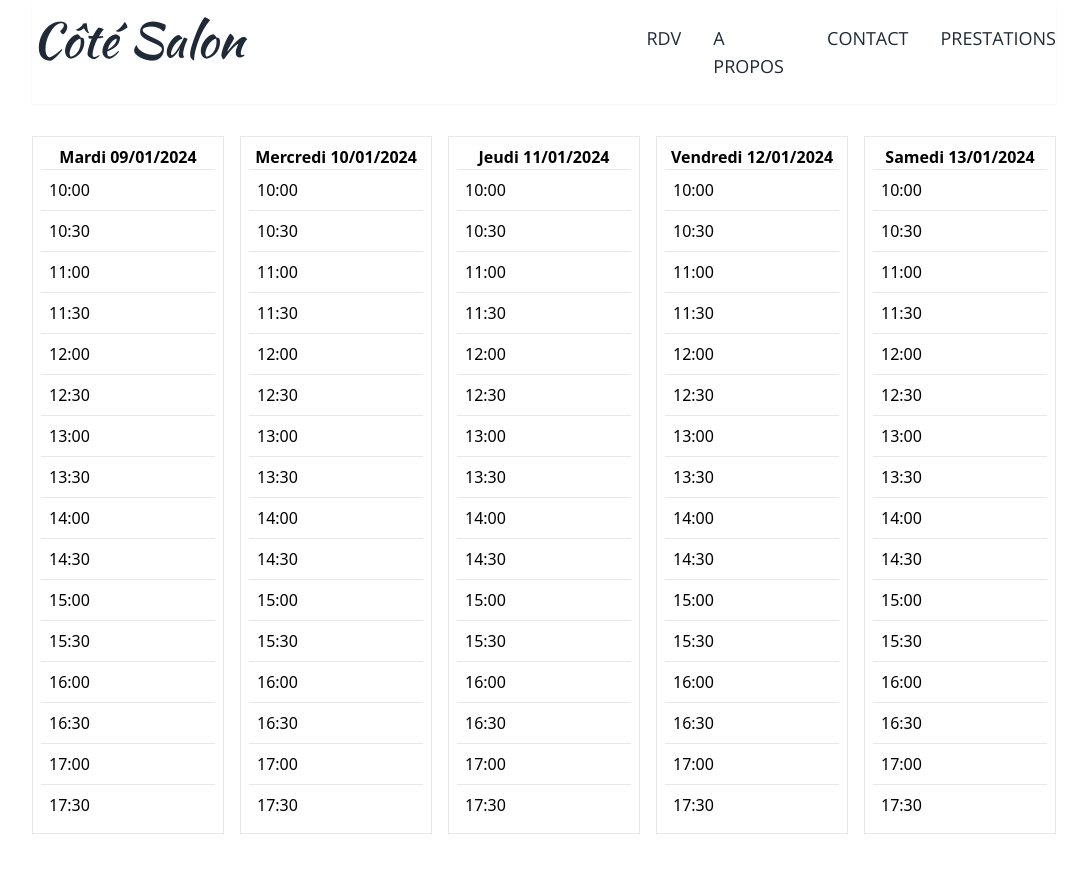
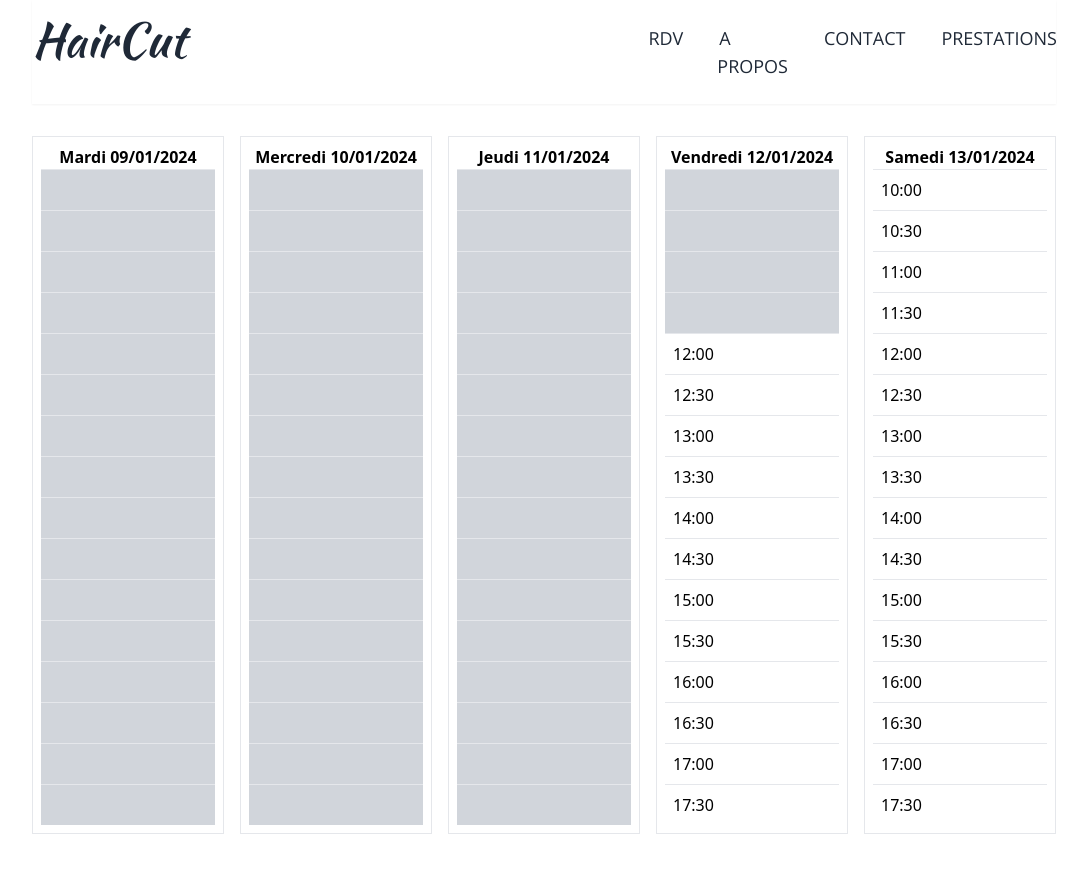
Before and after one commit to GaspardPierre/HairCut, a React (Vite) app in the folder HairCut/: page /agenda in a window 1280 px wide. Shown: the top 872 px of the page, without its empty margins (96-1183 px from the left). Built offline with nearby package versions, Linux system fonts and the light colour scheme; no server answers.

Commit message:
add rdv is past TimeSlot.tsx

```diff
--- a/HairCut/src/Admin/AdminAppointments.tsx
+++ b/HairCut/src/Admin/AdminAppointments.tsx
@@ -11,9 +11,12 @@ const AdminAppointments: React.FC = () => {
       try {
         const response = await fetch('http://localhost:3000/api/appointments');
         let data:Appointment[]= await response.json();
+
         data = data.map(appointment => ({
           ...appointment,
-          date: new Date(appointment.date).toLocaleDateString('fr-FR')
+          date: new Date(appointment.date).toLocaleDateString('fr-FR'),
+
+
            // Convertir les dates ISO
         }));
 
--- a/HairCut/src/Agenda/TimeSlot.tsx
+++ b/HairCut/src/Agenda/TimeSlot.tsx
@@ -1,13 +1,13 @@
 import React from "react";
 import { Appointment } from "../Types/AppointmentType";
 import { parseHour } from "../utils/parseHours";
+import { convertDate } from "../utils/parseHours";
 
 interface TimeSlotProps {
   day: string;
   hour: string;
   date: string;
   appointments: Appointment[];
-
   onTimeSlotClick: (day: string, hour: string, date: string) => void;
 }
 
@@ -19,25 +19,36 @@ const TimeSlot: React.FC<TimeSlotProps> = ({
   onTimeSlotClick,
 }) => {
   const currentHour = parseHour(hour);
+  // Conversion de la date en format correct
+  const slotDate = convertDate(date);
+
+  // Décomposition du prop 'hour' en heures et minutes
+  const [slotHour, slotMinute] = hour.split(':').map(Number); //
+  const slotDateTime = new Date(slotDate.getFullYear(), slotDate.getMonth(), slotDate.getDate(), slotHour, slotMinute);
+
+  const now = new Date();
+  const isPast = slotDateTime < now;
 
   const isOccupied = appointments.some((appointment) => {
-    console.log("Appointment Date:", appointment.date, "Slot Date:", date); // Vérifiez les dates
-    console.log("Appointment Start/End:", appointment.startTime, appointment.endTime, "Slot Hour:", hour); // Vérifiez les heures
-
     const startHour = parseHour(appointment.startTime);
     const endHour = parseHour(appointment.endTime);
-    const isSlotOccupied = appointment.date === date && currentHour >= startHour && currentHour < endHour;
-    console.log("Is Slot Occupied:", isSlotOccupied); // Vérifiez si le créneau est occupé
-    return isSlotOccupied;
+    return appointment.date === date && currentHour >= startHour && currentHour < endHour;
   });
 
+  // Classe conditionnelle pour les créneaux horaires occupés ou passés
+  const occupiedClass = isOccupied || isPast ? "bg-gray-300 cursor-not-allowed" : "hover:cursor-pointer";
+  const textClass = isOccupied || isPast ? "text-transparent" : "";
 
-  // Ajoutez une classe conditionnelle pour les créneaux horaires occupés
-  const occupiedClass = isOccupied ? "bg-gray-300 text-transparent" : "";
+  // Fonction onClick modifiée pour prendre en compte les créneaux passés
+  const handleOnClick = () => {
+    if (!(isOccupied || isPast)) {
+      onTimeSlotClick(day, hour, date);
+    }
+  };
 
   return (
-    <div className={`border-t p-2 hover:cursor-pointer ${occupiedClass}`} onClick={() => !isOccupied && onTimeSlotClick(day, hour, date)}>
-      { hour}
+    <div className={`border-t p-2 ${occupiedClass} ${textClass}`} onClick={handleOnClick}>
+      {hour}
     </div>
   );
 };
--- a/HairCut/src/Header.tsx
+++ b/HairCut/src/Header.tsx
@@ -12,7 +12,7 @@ const Header = () => {
 
 
 
-          <h1 className="text-center lg:text-left text-4xl lg:text-5xl xl:text-5xl font-handwriting text-gray-800 font-kaushan mb-6">Côté Salon</h1>
+          <h1 className="text-center lg:text-left text-4xl lg:text-5xl xl:text-5xl font-handwriting text-gray-800 font-kaushan mb-6">HairCut</h1>
           </Link>
                 {/* Afficher "PRENDRE RDV" uniquement en mode mobile */}
                 <Link to="/agenda" className="text-center text-2xl text-custom-brown font-open md:hidden" >
@@ -23,28 +23,28 @@ const Header = () => {
             <ul className="hidden lg:flex  space-x-6 xl:space-x-8">
               <li>
                 <Link to="/agenda"
-                  className="text-gray-800 font-open hover:text-gray-600 space-x-2 text-lg"
+                  className="text-gray-800 font-open hover:text-gray-600 space-x-2 text-lg border-transparent border-2 hover:border-b-custom-brown transition duration-300"
                 >
                   RDV
                 </Link>
               </li>
               <li>
                 <Link to="/about"
-                  className="text-gray-800 font-open hover:text-gray-600 space-x-2 text-lg"
+                  className="text-gray-800 font-open hover:text-gray-600 space-x-2 text-lg border-transparent border-2 hover:border-b-custom-brown transition duration-300"
                 >
                  A PROPOS
                 </Link>
               </li>
               <li>
                 <Link to="/contact"
-                  className="text-gray-800 font-open hover:text-gray-600 space-x-2 text-lg"
+                  className="text-gray-800 font-open hover:text-gray-600 space-x-2 text-lg border-transparent border-2 hover:border-b-custom-brown transition duration-300"
                 >
                   CONTACT
                 </Link>
               </li>
               <li>
                 <Link to="/contact"
-                  className="text-gray-800 font-open hover:text-gray-600 space-x-2 text-lg"
+                  className="text-gray-800 font-open hover:text-gray-600 space-x-2 text-lg border-transparent border-2 hover:border-b-custom-brown transition duration-300"
                 >
                   PRESTATIONS
                 </Link>
--- a/HairCut/src/MainContent.tsx
+++ b/HairCut/src/MainContent.tsx
@@ -16,14 +16,14 @@ const MainContent = () => {
               className="w-full h-full object-cover  shadow-md"
             />
           </div>
-          <div className="absolute  top-20 lg:top-1/3 left-1/2 transform -translate-x-1/2 -translate-y-1/2 bg-white bg-opacity-80 rounded px-4 py-4">
+          <div className="absolute  top-20 lg:top-1/3 left-1/2 transform -translate-x-1/2 -translate-y-1/2 bg-white bg-opacity-50 rounded px-4 py-4">
           <h2 className="text-xl md:text-4xl text-gray-800 font-semibold">
-            COTE SALON Marly-le-roi
+            HairCut  Marly-le-roi
           </h2>
           </div>
           <div className="flex flex-wrap -mx-4 mt-8">
             <div className="w-full md:w-1/3 px-4 mb-8">
-              <h3 className="text-xl text-gray-800 font-medium mb-4">
+              <h3 className="text-xl text-gray-800 font-medium md:text-2xl md:mb-10 mb-4">
                 COIFFURE FEMME
               </h3>
               <img
@@ -33,7 +33,7 @@ const MainContent = () => {
               />
             </div>
             <div className="w-full md:w-1/3 px-4 mb-8">
-              <h3 className="text-xl text-gray-800 font-medium mb-4">
+              <h3 className="text-xl text-gray-800 font-medium mb-4 md:text-2xl md:mb-10 ">
                 COIFFURE HOMME
               </h3>
               <img
@@ -43,7 +43,7 @@ const MainContent = () => {
               />
             </div>
             <div className="w-full md:w-1/3 px-4 mb-8">
-              <h3 className="text-xl text-gray-800 font-medium mb-4">
+              <h3 className="text-xl text-gray-800 font-medium mb-4 md:text-2xl md:mb-10 ">
                 PRESTATIONS
               </h3>
               <img
--- a/HairCut/src/Types/AppointmentType.ts
+++ b/HairCut/src/Types/AppointmentType.ts
@@ -2,7 +2,7 @@
 
 export interface Appointment {
     _id: string;
-    date: string; // ou Date si vous utilisez des objets Date
+    date: string| Date; // ou Date si vous utilisez des objets Date
     startTime: string;
     endTime: string;
     clientName: string;
--- a/HairCut/src/utils/parseHours.ts
+++ b/HairCut/src/utils/parseHours.ts
@@ -3,3 +3,9 @@ export const parseHour = (hourString: string): number => {
     const [hours, minutes] = hourString.split(':').map(Number);
     return hours * 60 + minutes; // Convertit l'heure en minutes pour la comparaison
   };
+
+
+  export const convertDate = (dateStr:string) => {
+    const [day, month, year] = dateStr.split('/').map(Number);
+    return new Date(year, month - 1, day); // Les mois sont indexés à partir de 0 en JS
+  };
```
